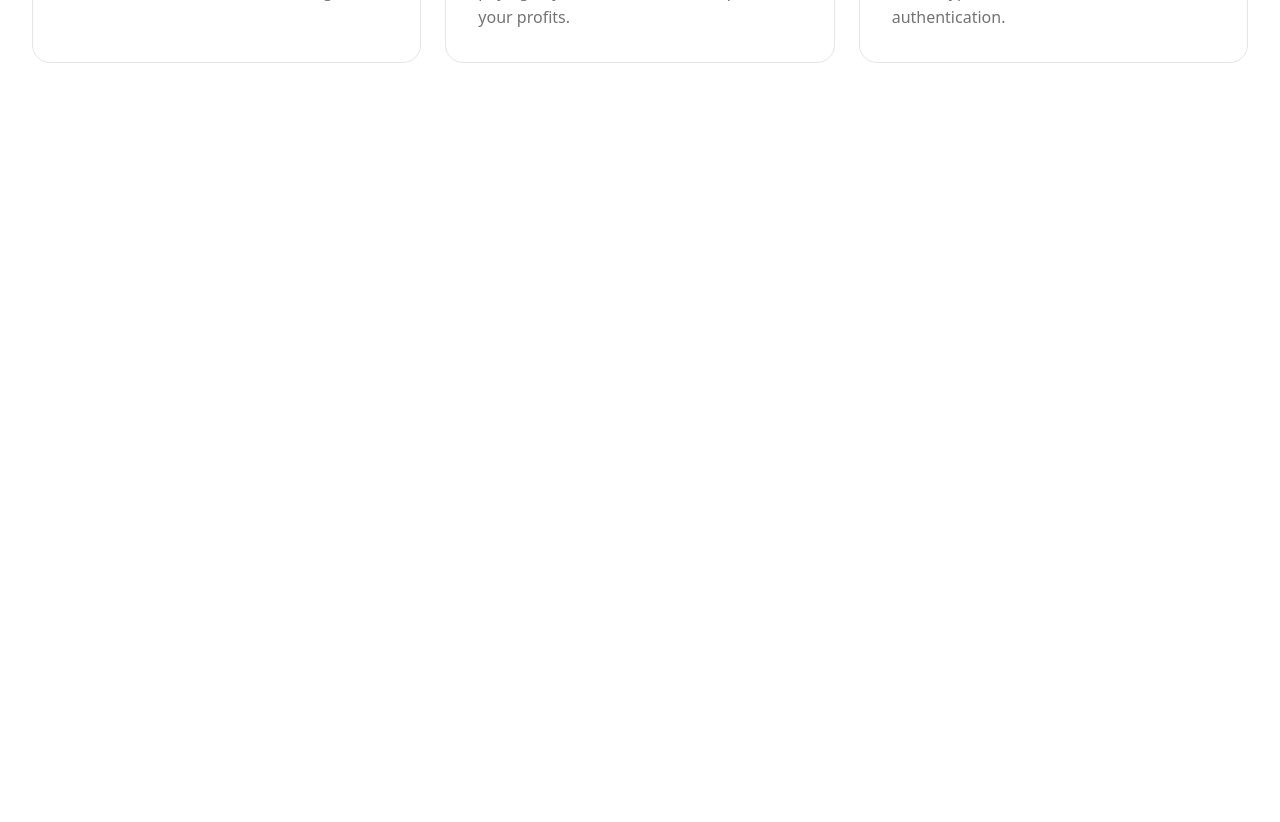
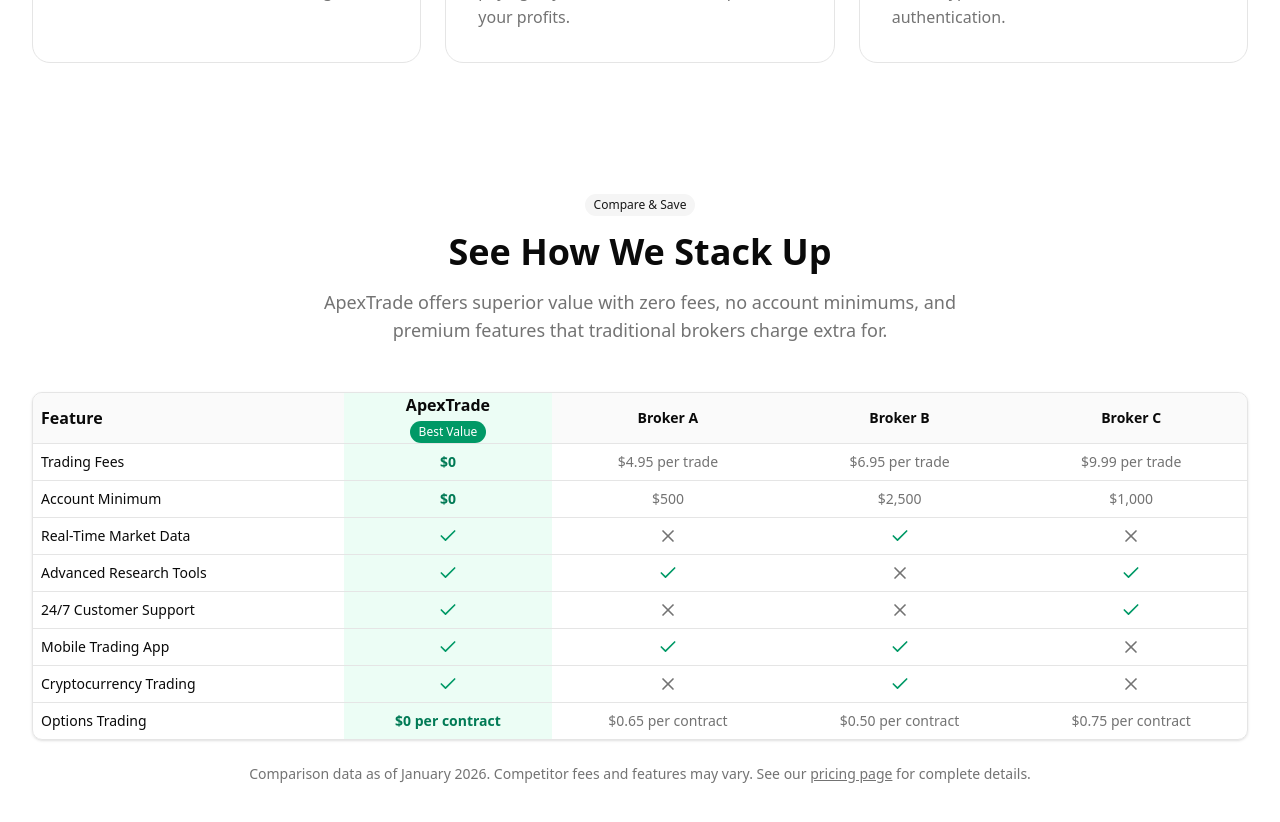
Before and after one commit to VibeStackCodes-Generated/vibe-generated-566270d7-059f372f, a React (Vite) app: page / in a window 1280 px wide. Shown: the part 1140-1962 px from the top of the page. Before the commit the page ends 1267 px from the top, so only its background shows below. Built offline with nearby package versions, Linux system fonts and the light colour scheme.

Commit message:
feat: Design and build fee comparison table

```diff
--- a/src/App.tsx
+++ b/src/App.tsx
@@ -3,6 +3,7 @@ import { VibeStackBadge } from '@/components/vibestack-badge'
 import { Header } from '@/components/header'
 import { Hero } from '@/components/hero'
 import { Features } from '@/components/features'
+import { FeeComparison } from '@/components/fee-comparison'
 
 function App() {
   return (
@@ -10,6 +11,7 @@ function App() {
       <Header />
       <Hero />
       <Features />
+      <FeeComparison />
       <Toaster position="bottom-right" />
       <VibeStackBadge />
     </div>
--- /dev/null
+++ b/src/components/fee-comparison.tsx
@@ -0,0 +1,172 @@
+import {
+  Table,
+  TableBody,
+  TableCell,
+  TableHead,
+  TableHeader,
+  TableRow,
+} from '@/components/ui/table'
+import { Badge } from '@/components/ui/badge'
+import { Check, X } from 'lucide-react'
+
+interface ComparisonRow {
+  feature: string
+  apexTrade: string | boolean
+  broker1: string | boolean
+  broker2: string | boolean
+  broker3: string | boolean
+}
+
+const comparisonData: ComparisonRow[] = [
+  {
+    feature: 'Trading Fees',
+    apexTrade: '$0',
+    broker1: '$4.95 per trade',
+    broker2: '$6.95 per trade',
+    broker3: '$9.99 per trade',
+  },
+  {
+    feature: 'Account Minimum',
+    apexTrade: '$0',
+    broker1: '$500',
+    broker2: '$2,500',
+    broker3: '$1,000',
+  },
+  {
+    feature: 'Real-Time Market Data',
+    apexTrade: true,
+    broker1: false,
+    broker2: true,
+    broker3: false,
+  },
+  {
+    feature: 'Advanced Research Tools',
+    apexTrade: true,
+    broker1: true,
+    broker2: false,
+    broker3: true,
+  },
+  {
+    feature: '24/7 Customer Support',
+    apexTrade: true,
+    broker1: false,
+    broker2: false,
+    broker3: true,
+  },
+  {
+    feature: 'Mobile Trading App',
+    apexTrade: true,
+    broker1: true,
+    broker2: true,
+    broker3: false,
+  },
+  {
+    feature: 'Cryptocurrency Trading',
+    apexTrade: true,
+    broker1: false,
+    broker2: true,
+    broker3: false,
+  },
+  {
+    feature: 'Options Trading',
+    apexTrade: '$0 per contract',
+    broker1: '$0.65 per contract',
+    broker2: '$0.50 per contract',
+    broker3: '$0.75 per contract',
+  },
+]
+
+const renderCellValue = (value: string | boolean) => {
+  if (typeof value === 'boolean') {
+    return value ? (
+      <Check className="h-5 w-5 text-emerald-600 dark:text-emerald-400" />
+    ) : (
+      <X className="h-5 w-5 text-muted-foreground" />
+    )
+  }
+  return value
+}
+
+export function FeeComparison() {
+  return (
+    <section className="py-16 px-4 md:px-6 lg:px-8">
+      <div className="max-w-7xl mx-auto">
+        <div className="text-center mb-12">
+          <Badge variant="secondary" className="mb-4">
+            Compare & Save
+          </Badge>
+          <h2 className="text-3xl md:text-4xl font-bold mb-4">
+            See How We Stack Up
+          </h2>
+          <p className="text-muted-foreground text-lg max-w-2xl mx-auto">
+            ApexTrade offers superior value with zero fees, no account minimums,
+            and premium features that traditional brokers charge extra for.
+          </p>
+        </div>
+
+        <div className="border rounded-lg overflow-hidden shadow-sm">
+          <Table>
+            <TableHeader>
+              <TableRow className="bg-muted/50">
+                <TableHead className="font-bold text-base">Feature</TableHead>
+                <TableHead className="bg-emerald-50 dark:bg-emerald-950/30 font-bold text-base text-center">
+                  <div className="flex flex-col items-center gap-1">
+                    <span>ApexTrade</span>
+                    <Badge className="bg-emerald-600 hover:bg-emerald-700 text-white text-xs">
+                      Best Value
+                    </Badge>
+                  </div>
+                </TableHead>
+                <TableHead className="font-semibold text-center">
+                  Broker A
+                </TableHead>
+                <TableHead className="font-semibold text-center">
+                  Broker B
+                </TableHead>
+                <TableHead className="font-semibold text-center">
+                  Broker C
+                </TableHead>
+              </TableRow>
+            </TableHeader>
+            <TableBody>
+              {comparisonData.map((row, index) => (
+                <TableRow key={index}>
+                  <TableCell className="font-medium">{row.feature}</TableCell>
+                  <TableCell className="bg-emerald-50 dark:bg-emerald-950/30 text-center font-semibold text-emerald-700 dark:text-emerald-400">
+                    <div className="flex justify-center">
+                      {renderCellValue(row.apexTrade)}
+                    </div>
+                  </TableCell>
+                  <TableCell className="text-center text-muted-foreground">
+                    <div className="flex justify-center">
+                      {renderCellValue(row.broker1)}
+                    </div>
+                  </TableCell>
+                  <TableCell className="text-center text-muted-foreground">
+                    <div className="flex justify-center">
+                      {renderCellValue(row.broker2)}
+                    </div>
+                  </TableCell>
+                  <TableCell className="text-center text-muted-foreground">
+                    <div className="flex justify-center">
+                      {renderCellValue(row.broker3)}
+                    </div>
+                  </TableCell>
+                </TableRow>
+              ))}
+            </TableBody>
+          </Table>
+        </div>
+
+        <p className="text-sm text-muted-foreground text-center mt-6">
+          Comparison data as of January 2026. Competitor fees and features may
+          vary. See our{' '}
+          <a href="#" className="underline hover:text-foreground">
+            pricing page
+          </a>{' '}
+          for complete details.
+        </p>
+      </div>
+    </section>
+  )
+}
```
